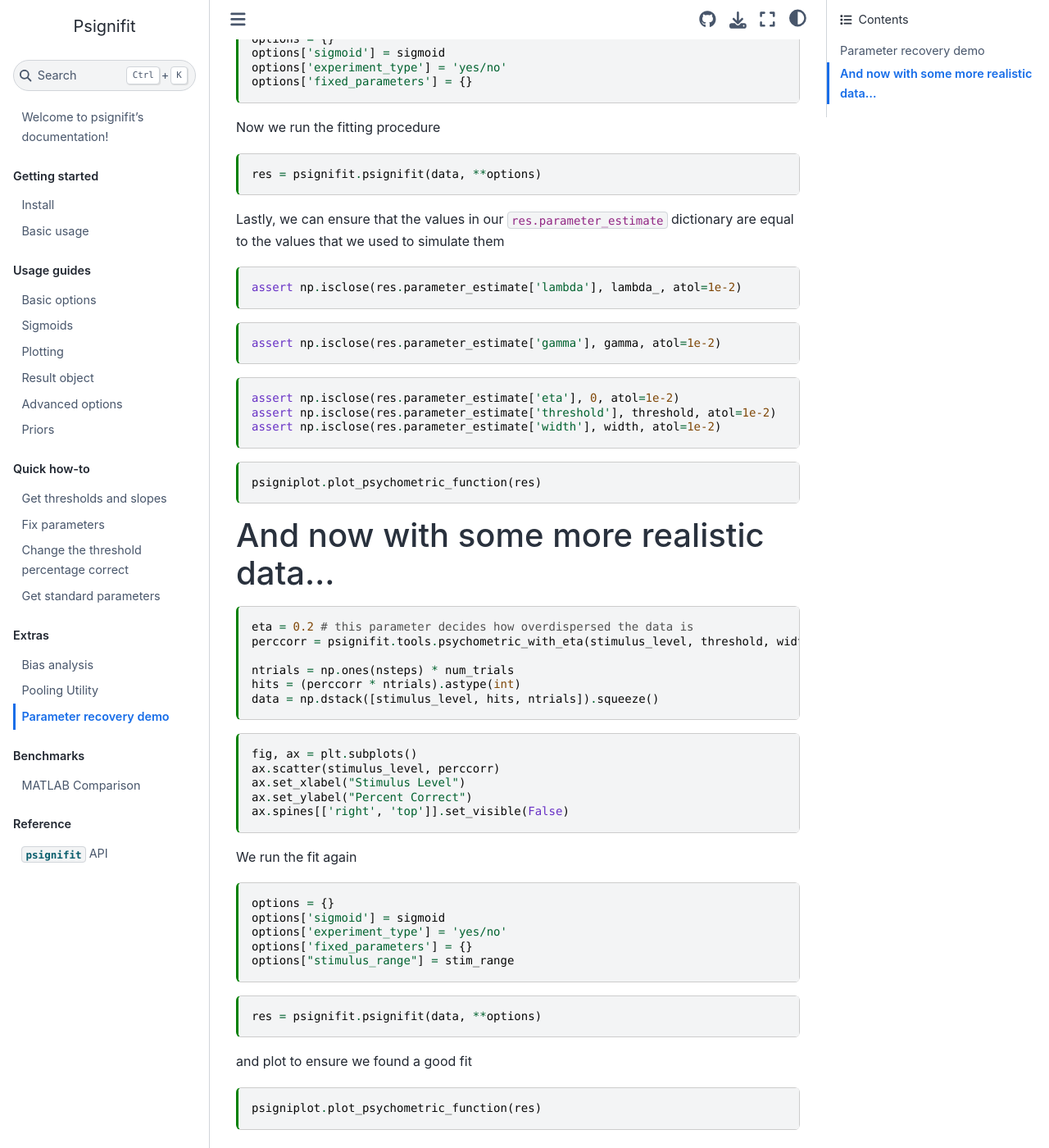
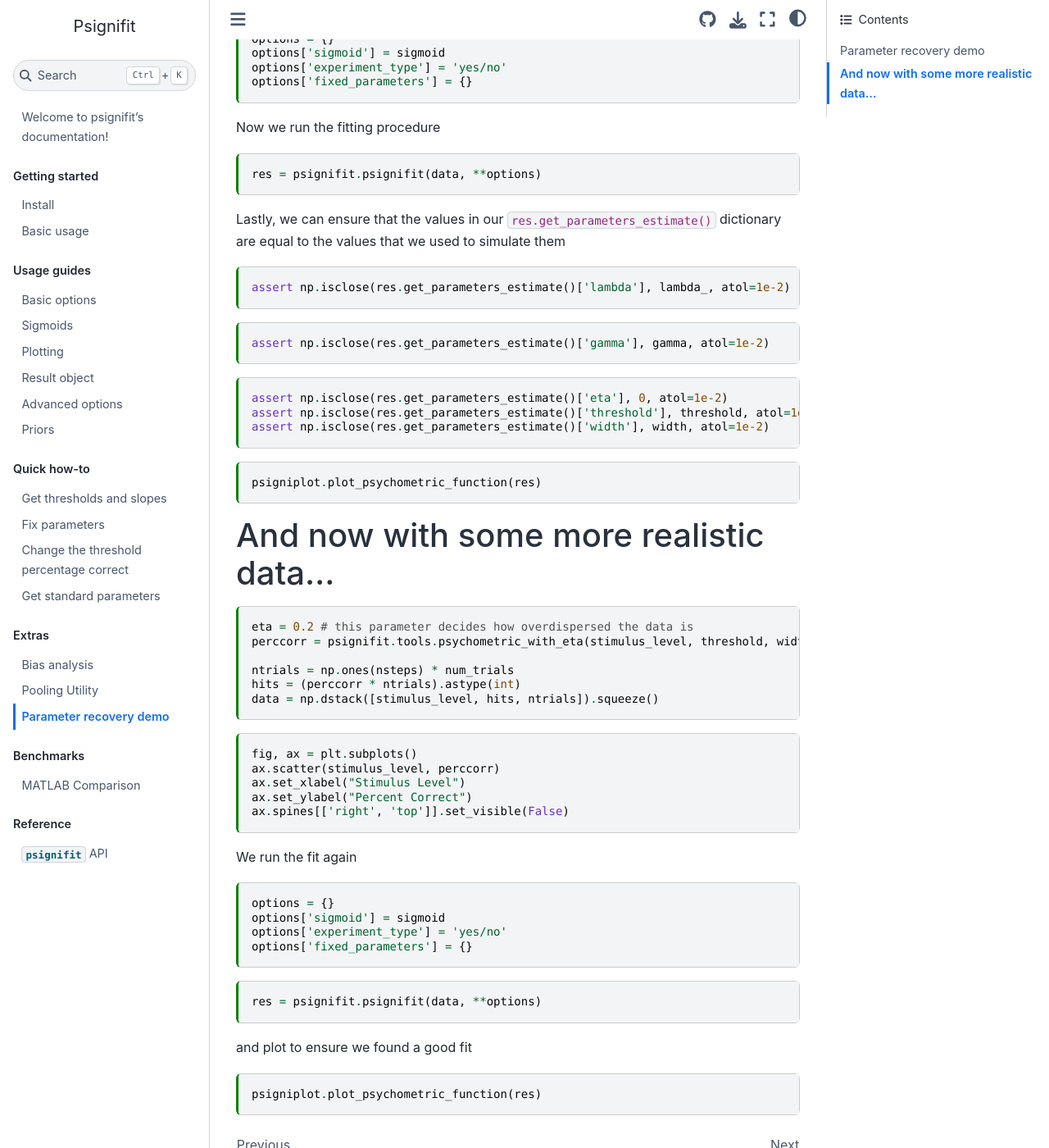
Before and after one commit to wichmann-lab/python-psignifit, a Jupyter Book: the page built from docs/examples/parameter_recovery_demo.md, in a window 1280 px wide and 1400 px high, scrolled down 1475 px. Shown: the whole window at 82% size. Built offline with Jupyter Book 1.0.4 settings and Sphinx 7.4.7 and the Sphinx Book theme 1.1.4, drawn with Linux system fonts in a browser that asks for light colours.

Commit message:
docs: renames parameter_estimate to get_parameters_estimate()

````diff
--- a/docs/examples/parameter_recovery_demo.md
+++ b/docs/examples/parameter_recovery_demo.md
@@ -142,7 +142,7 @@
 
 +++ {"nteract": {"transient": {"deleting": false}}}
 
-Lastly, we can ensure that the values in our `res.parameter_estimate` dictionary are equal to the values that we used to simulate them
+Lastly, we can ensure that the values in our `res.get_parameters_estimate()` dictionary are equal to the values that we used to simulate them
 
 ```{code-cell} ipython3
 ---
@@ -150,7 +150,7 @@
   transient:
     deleting: false
 ---
-assert np.isclose(res.parameter_estimate['lambda'], lambda_, atol=1e-2)
+assert np.isclose(res.get_parameters_estimate()['lambda'], lambda_, atol=1e-2)
 ```
 
 ```{code-cell} ipython3
@@ -159,7 +159,7 @@
   transient:
     deleting: false
 ---
-assert np.isclose(res.parameter_estimate['gamma'], gamma, atol=1e-2)
+assert np.isclose(res.get_parameters_estimate()['gamma'], gamma, atol=1e-2)
 ```
 
 ```{code-cell} ipython3
@@ -168,9 +168,9 @@
   transient:
     deleting: false
 ---
-assert np.isclose(res.parameter_estimate['eta'], 0, atol=1e-2)
-assert np.isclose(res.parameter_estimate['threshold'], threshold, atol=1e-2)
-assert np.isclose(res.parameter_estimate['width'], width, atol=1e-2)
+assert np.isclose(res.get_parameters_estimate()['eta'], 0, atol=1e-2)
+assert np.isclose(res.get_parameters_estimate()['threshold'], threshold, atol=1e-2)
+assert np.isclose(res.get_parameters_estimate()['width'], width, atol=1e-2)
 ```
 
 ```{code-cell} ipython3
@@ -233,7 +233,6 @@
 options['sigmoid'] = sigmoid
 options['experiment_type'] = 'yes/no'
 options['fixed_parameters'] = {}
-options["stimulus_range"] = stim_range
 ```
 
 ```{code-cell} ipython3
````
Also changed, not shown: docs/basic-usage.md (+9 -5 lines), docs/examples/priors.md (+3 -3 lines), docs/examples/results-object.md (+3 -3 lines), docs/how_to/How-to-Fix-Parameters.md (+1 -1 lines), docs/how_to/How-to-Get-Thresholds-and-Slopes.md (+1 -1 lines).
